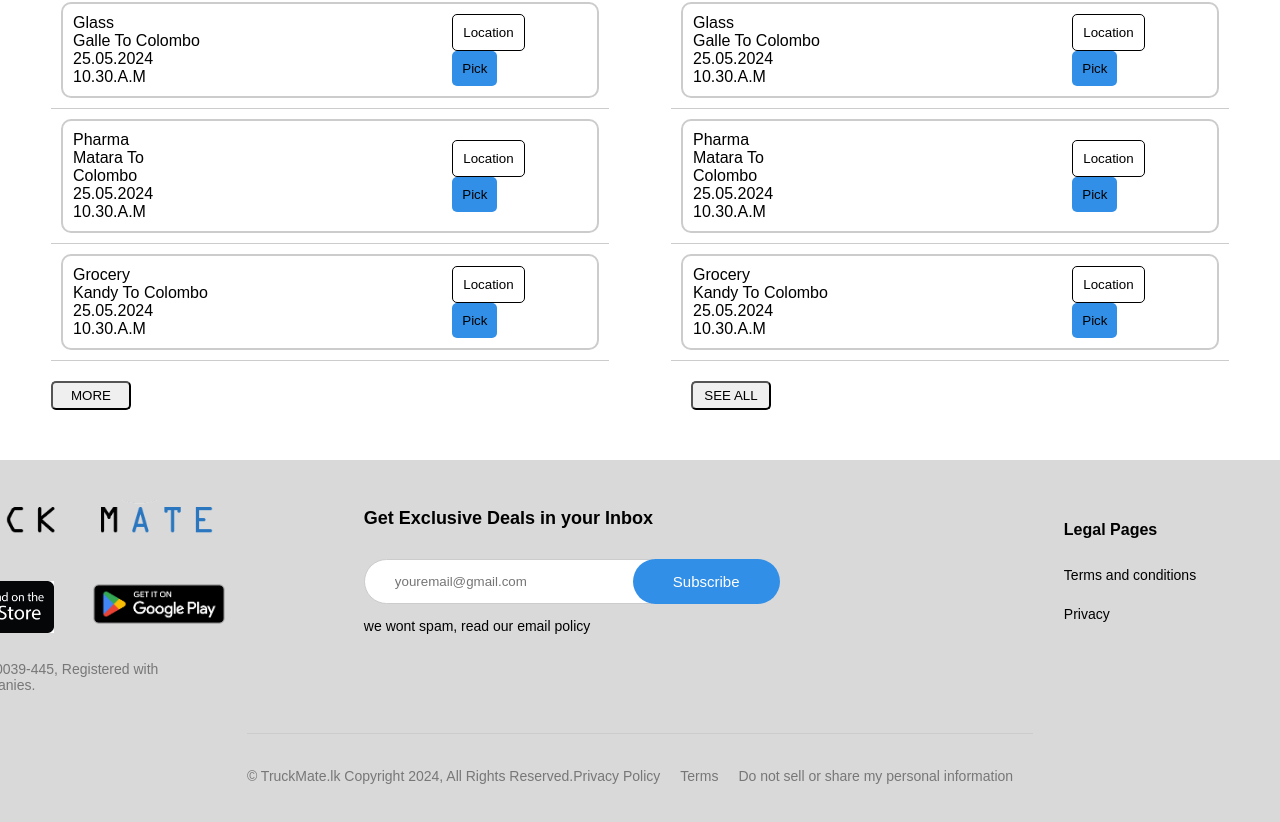
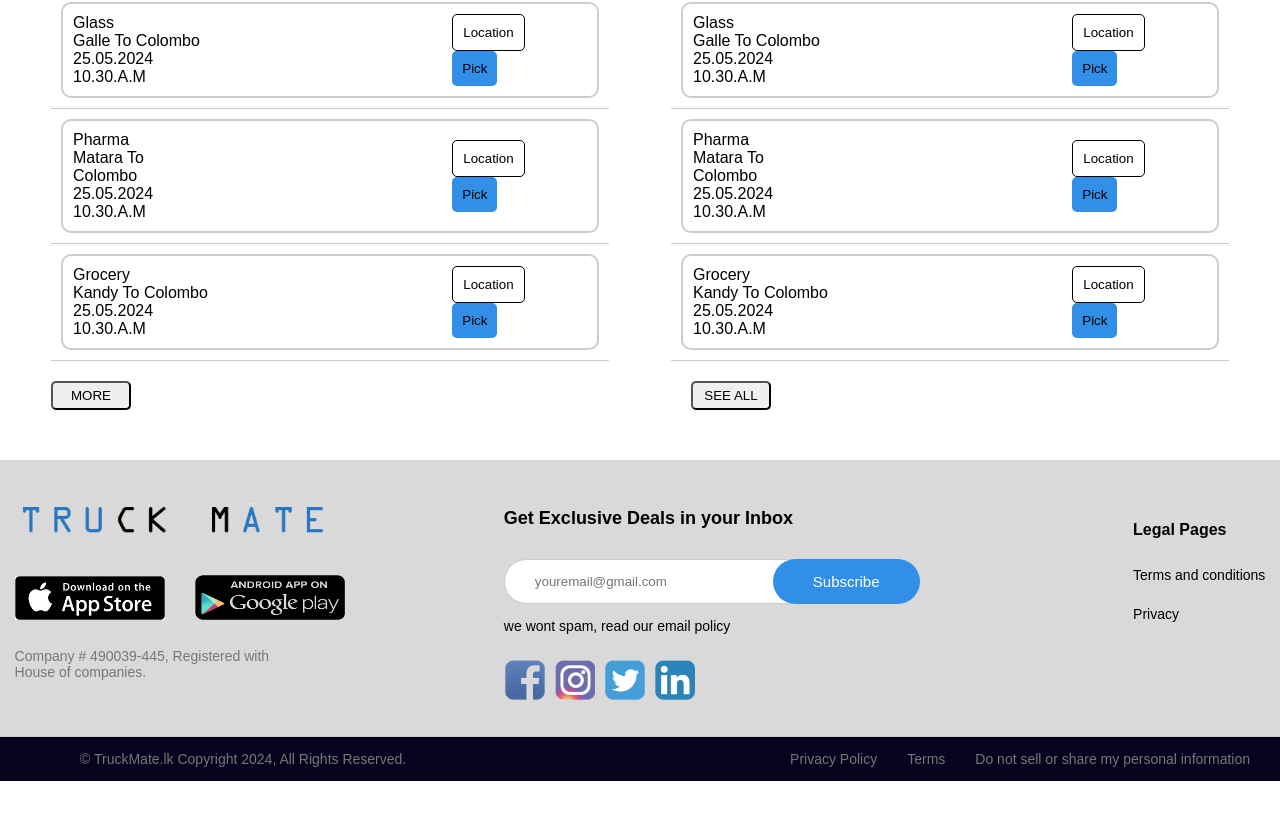
Before and after one commit to ranasinghegit/Truck_Mate_, a React (Vite) app: page / in a window 1280 px wide. Shown: the part 356-1178 px from the top of the page. After the commit the page ends 1137 px from the top, so only its background shows below. Built offline with nearby package versions, Linux system fonts and the light colour scheme.

Commit message:
code edited components

```diff
--- a/src/components/Footer.css
+++ b/src/components/Footer.css
@@ -6,6 +6,7 @@ footer {
     display: flex;
     flex-wrap: wrap;
     justify-content: space-around;
+    max-width:100%;
   }
 
 
@@ -121,7 +122,7 @@ footer {
   }
 
   .footer-link-group {
-    margin-left: 400px;
+    margin-left: 300px;
     color: #000000
 
   }
@@ -144,12 +145,19 @@ footer {
 
   .footer-social {
     margin: 0 20px;
+    margin-left: 50px;
+    margin-top: -30px;
+
+  }
+  .footer-social img{
+    width: 40px;
   }
 
   .footer-social a {
     color: #00a650;
     font-size: 24px;
     margin-right: 10px;
+
   }
 
   .footer-company p {
@@ -171,18 +179,29 @@ margin-bottom: 10px;}
     display: flex;
     justify-content: space-between;
     align-items: center;
-    padding-top: 20px;
+    padding-top: 0px;
     border-top: 1px solid #ccc;
+    margin-bottom: -40px;
+    background-color: #06031e;
+    width: 100%;
   }
 
   .footer-bottom p {
     font-size: 14px;
     color: #777;
+    margin-left: 80px;
   }
 
   .footer-bottom-links a {
     color: #777;
     font-size: 14px;
-    margin-right: 20px;
+    margin-right: 30px;
     text-decoration: none;
+
   }
+
+  .footer-brand{
+    margin-left: 100px;
+  }
+  .playy{
+  height:45px;}
--- a/src/components/Footer.jsx
+++ b/src/components/Footer.jsx
@@ -8,8 +8,8 @@ const Footer = () => {
         <div className="footer-brand">
         <img className="logo2" src ='./LOGOw.png'/>
         <div className="footer-apps">
-          <a href="#" ><img src="app-store.jpg" alt="App Store" /></a>
-          <a href="#" ><img src="google-play.png" alt="Google Play" /></a>
+          <a href="#" ><img className='appp' src="app01.png" alt="App Store" /></a>
+          <a href="#" ><img className='playy' src="play01.png" alt="Google Play" /></a>
         </div>
         <div className="footer-company">
           <p>Company # 490039-445, Registered with <br />House of companies.</p>
@@ -45,10 +45,10 @@ const Footer = () => {
           </div> */}
         </div>
         <div className="footer-social">
-          <a href="#"><i className="fab fa-facebook"></i></a>
-          <a href="#"><i className="fab fa-twitter"></i></a>
-          <a href="#"><i className="fab fa-tiktok"></i></a>
-          <a href="#"><i className="fab fa-instagram"></i></a>
+          <a href="#"><img src="fb.png" alt="" /></a>
+          <a href="#"><img src="inst.png" alt="" /></a>
+          <a href="#"><img src="tw.png" alt="" /></a>
+          <a href="#"><img src="in.png" alt="" /></a>
         </div>
 
 
```
Also changed, not shown: src/driver_dashboard/adsad.jsx (deleted), test.html (deleted).
